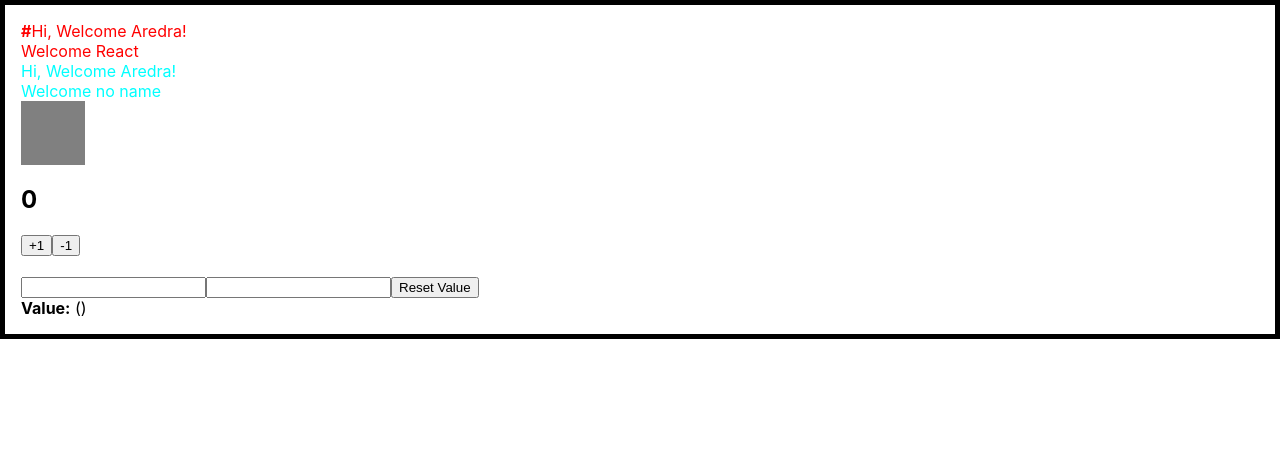
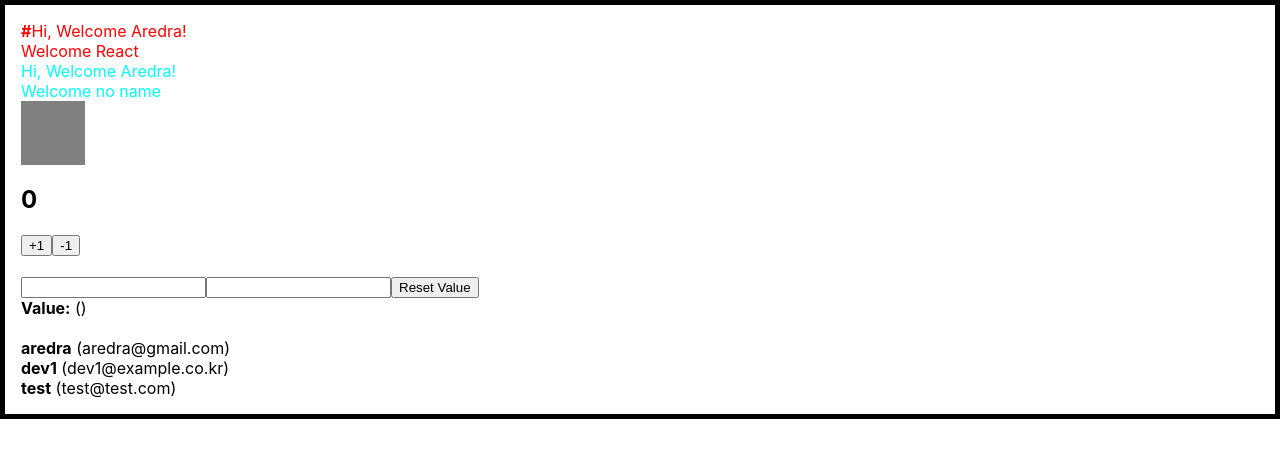
Before and after one commit to aredra/react-tutorial, a React (Create React App) app: page / in a window 1280 px wide. Shown: the top 458 px of the page. Built offline with nearby package versions, Linux system fonts and the light colour scheme.

Commit message:
add Rendering Array

```diff
--- a/src/App.js
+++ b/src/App.js
@@ -4,6 +4,7 @@
 import Wrapper from './Wrapper';
 import Counter from './counter';
 import InputSample from './InputSample';
+import UserList from './User';
 
 function App() {
   // const name = "Start React!";
@@ -26,6 +27,8 @@
       {/* blah blah
             <div style={style}>{name}</div>
       */}
+      <br/>
+      <UserList></UserList>
     </Wrapper>
   );
 }
--- /dev/null
+++ b/src/User.js
@@ -0,0 +1,42 @@
+import React from 'react';
+
+function User({user}) {
+    return (
+        <div>
+            <b>{user.name}</b> ({user.email})
+        </div>
+    );
+}
+
+function UserList() {
+    const users = [
+        {
+            id: 1,
+            name: 'aredra',
+            email: 'aredra@gmail.com'
+        },
+        {
+            id: 2,
+            name: 'dev1',
+            email: 'dev1@example.co.kr',
+        },
+        {
+            id: 3,
+            name: 'test',
+            email: 'test@test.com'
+        }
+    ];
+
+    return (
+        <div>
+        {
+            //key가 없으면 console.error 출력
+            //index를 쓸 수 있으나 성능이 좋아지지는 않음
+            // users.map((user, index) => <User user={user} key={index}/>)
+            users.map(user => <User user={user} key={user.id}/>)
+        }
+        </div>
+    );
+}
+
+export default UserList;
```
